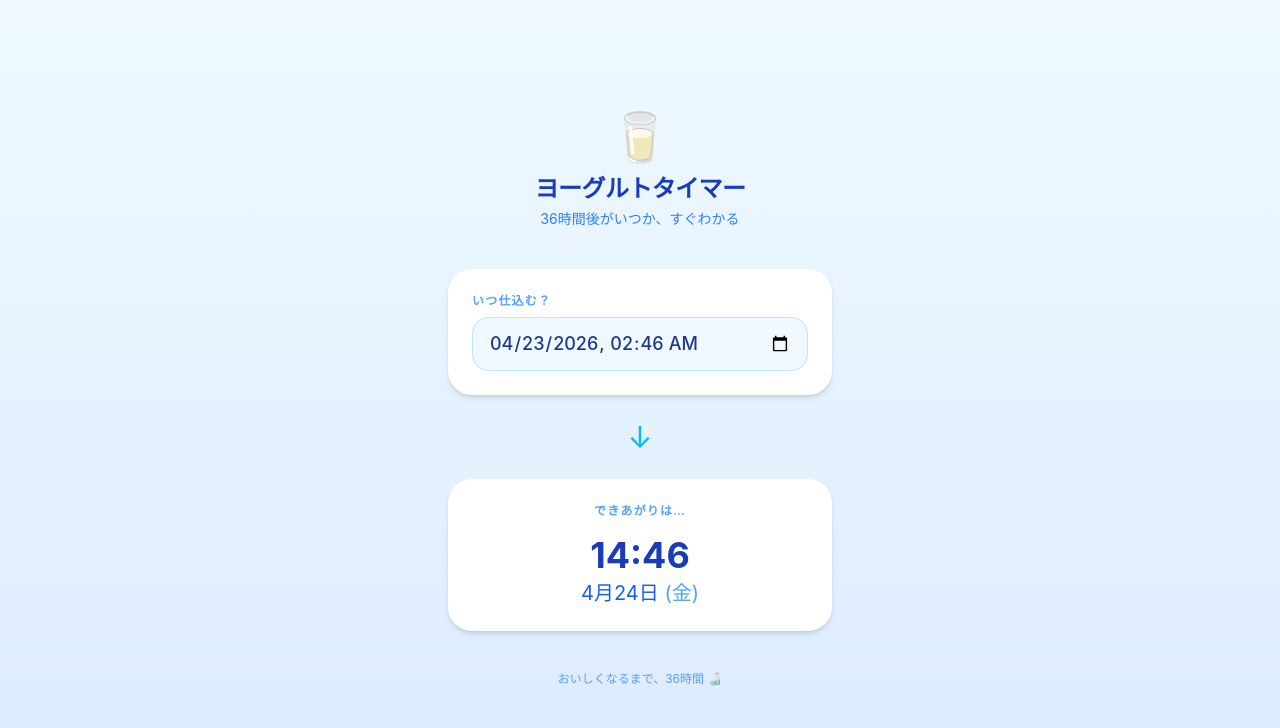
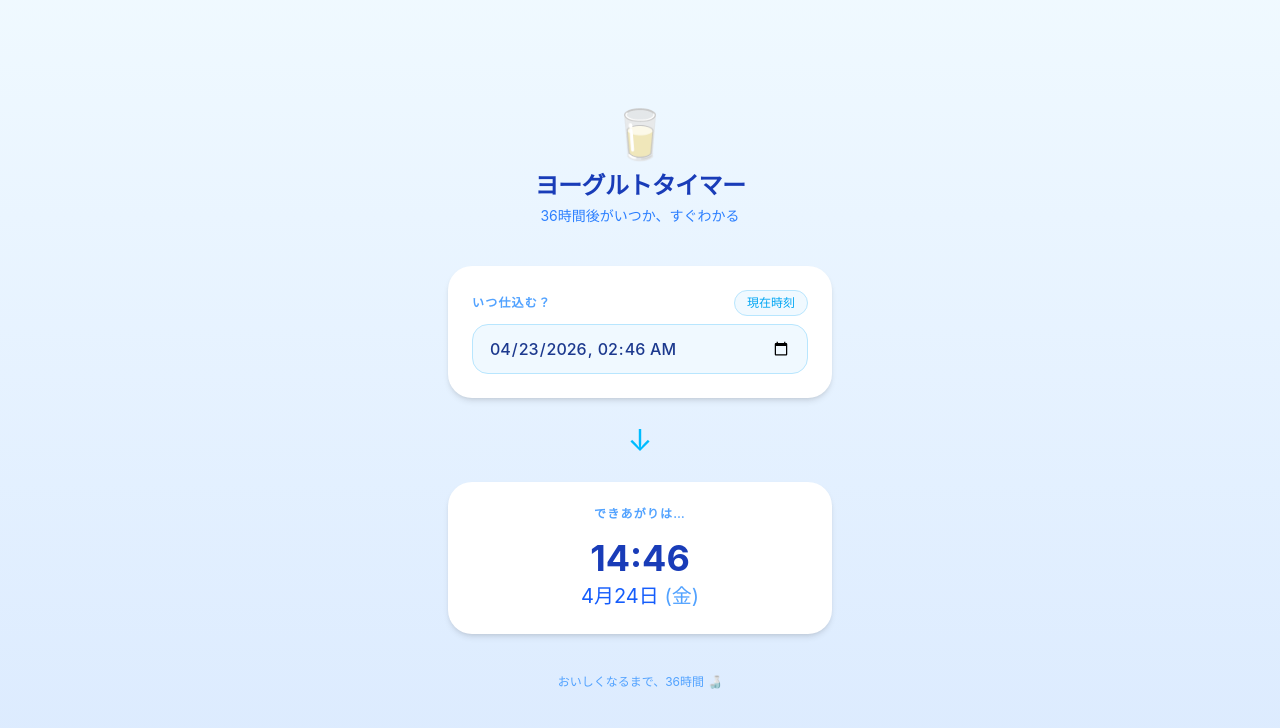
Before and after one commit to RyuGotoo/yogurt-timer, a Next.js app: page / in a window 1280 px wide. Shown: the top 728 px of the page. Built offline with nearby package versions, Linux system fonts and the light colour scheme.

Commit message:
スマホ対応:   入力overflow修正、現在時刻ボタン追加

```diff
--- a/app/page.tsx
+++ b/app/page.tsx
@@ -40,14 +40,22 @@ export default function Home() {
 
       {/* 入力カード */}
       <div className="w-full max-w-sm bg-white rounded-3xl shadow-md px-6 py-6 mb-6">
-        <label className="block text-xs font-semibold text-blue-400 uppercase tracking-widest mb-2">
-          いつ仕込む？
-        </label>
+        <div className="flex items-center justify-between mb-2">
+          <label className="text-xs font-semibold text-blue-400 uppercase tracking-widest">
+            いつ仕込む？
+          </label>
+          <button
+            onClick={() => setStartTime(formatDateTimeLocal(new Date()))}
+            className="text-xs text-sky-500 font-medium bg-sky-50 border border-sky-200 rounded-full px-3 py-1 active:bg-sky-100"
+          >
+            現在時刻
+          </button>
+        </div>
         <input
           type="datetime-local"
           value={startTime}
           onChange={(e) => setStartTime(e.target.value)}
-          className="w-full text-lg text-blue-900 font-medium bg-sky-50 border border-sky-200 rounded-2xl px-4 py-3 focus:outline-none focus:ring-2 focus:ring-sky-300"
+          className="w-full min-w-0 text-base text-blue-900 font-medium bg-sky-50 border border-sky-200 rounded-2xl px-4 py-3 focus:outline-none focus:ring-2 focus:ring-sky-300"
         />
       </div>
 
```
